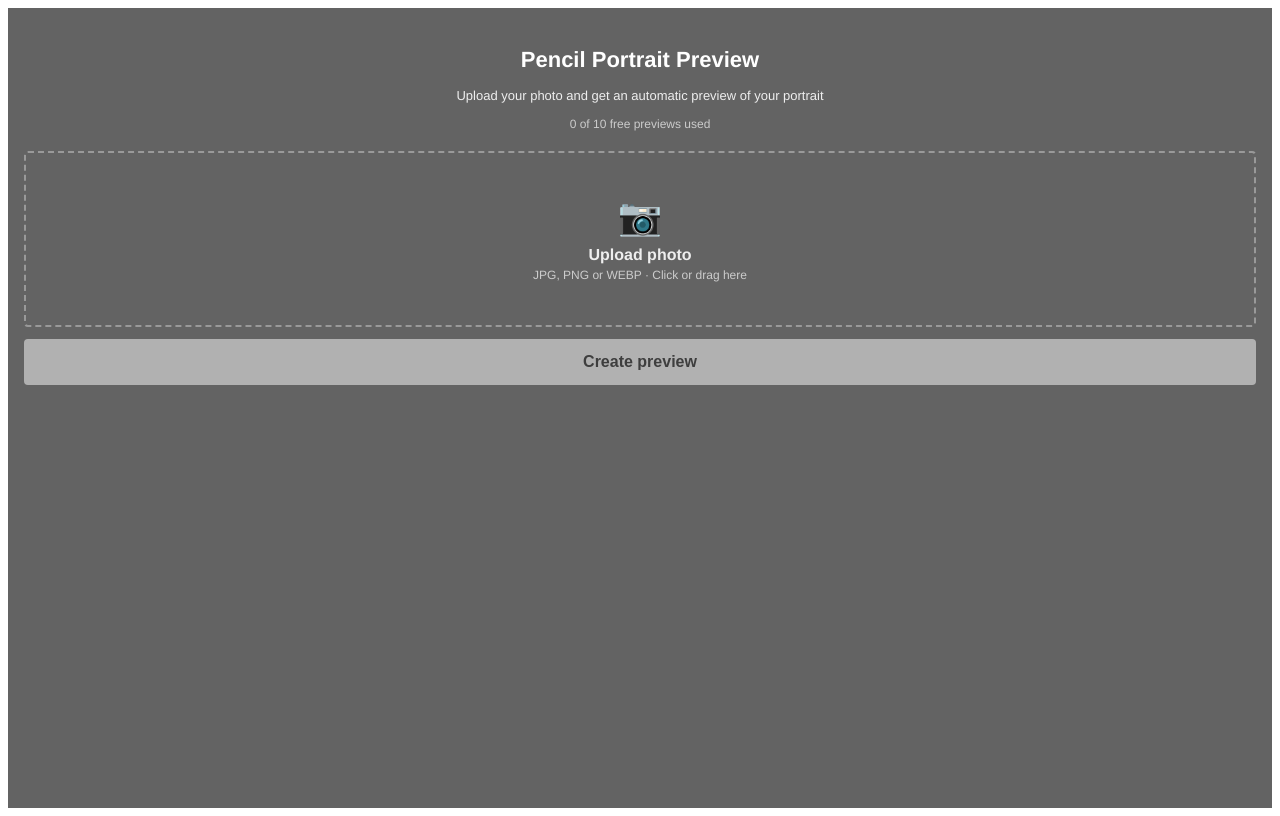
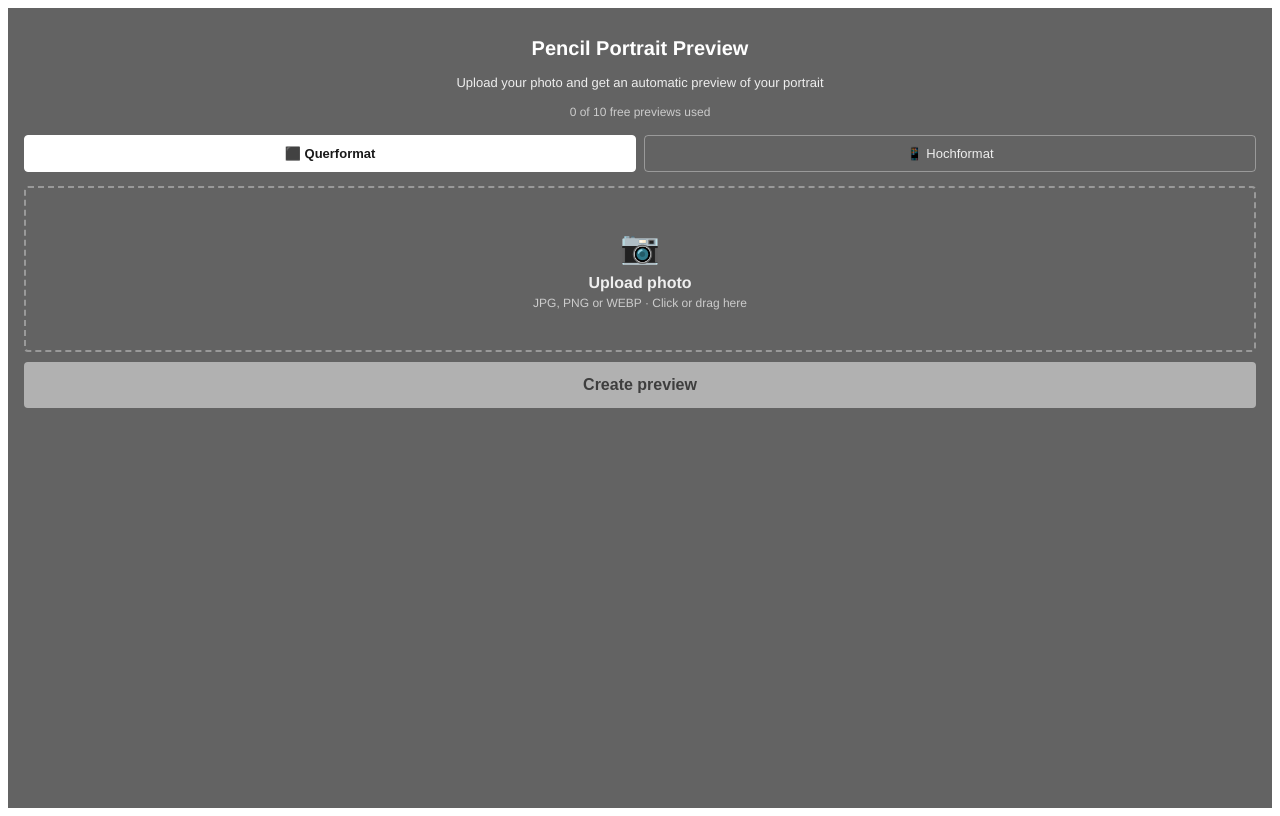
Before and after one commit to sketchusshop/sketchus-portrait-generator, a Next.js app: page / in a window 1280 px wide. Built offline with nearby package versions, Linux system fonts and the light colour scheme.

Commit message:
Update index.js

```diff
--- a/pages/index.js
+++ b/pages/index.js
@@ -4,6 +4,11 @@ import { SHOP_CONFIG, DESIGN, TRANSLATIONS } from '../config';
 
 const C = DESIGN.colors;
 const R = DESIGN.borderRadius;
+
+const RATIOS = {
+  landscape: { label: '🖼 Querformat (A4)', value: 297 / 210 },
+  portrait:  { label: '🖼 Hochformat (A4)', value: 210 / 297 },
+};
 
 function detectLang() {
   if (typeof window === 'undefined') return 'de';
@@ -64,9 +69,7 @@ function LoadingOverlay({ bgImage, t }) {
 
   return (
     <div style={{ position: 'fixed', top: 0, left: 0, right: 0, bottom: 0, zIndex: 2000, display: 'flex', alignItems: 'center', justifyContent: 'center', background: 'rgba(99,99,99,0.97)' }}>
-      {bgImage && (
-        <div style={{ position: 'absolute', top: 0, left: 0, right: 0, bottom: 0, backgroundImage: `url(${bgImage})`, backgroundSize: 'cover', backgroundPosition: 'center', filter: 'blur(16px) brightness(0.2)', transform: 'scale(1.1)' }} />
-      )}
+      {bgImage && <div style={{ position: 'absolute', top: 0, left: 0, right: 0, bottom: 0, backgroundImage: `url(${bgImage})`, backgroundSize: 'cover', backgroundPosition: 'center', filter: 'blur(16px) brightness(0.2)', transform: 'scale(1.1)' }} />}
       <div style={{ position: 'relative', zIndex: 1, maxWidth: 380, width: '90%', textAlign: 'center', fontFamily: DESIGN.font, padding: '0 16px' }}>
         <p style={{ fontSize: 11, letterSpacing: 3, color: C.textDim, textTransform: 'uppercase', marginBottom: 12 }}>{t.loadingHeadline}</p>
         <h2 style={{ fontSize: 20, fontWeight: 'bold', color: C.text, marginBottom: 24 }}>{t.loadingSteps[stepIndex]}...</h2>
@@ -98,6 +101,7 @@ export default function Home() {
   const t = TRANSLATIONS[lang];
   const [rawPreview, setRawPreview] = useState(null);
   const [showCropModal, setShowCropModal] = useState(false);
+  const [orientation, setOrientation] = useState('landscape'); // 'landscape' | 'portrait'
   const [crop, setCrop] = useState({ x: 0, y: 0 });
   const [zoom, setZoom] = useState(1);
   const [croppedAreaPixels, setCroppedAreaPixels] = useState(null);
@@ -109,6 +113,8 @@ export default function Home() {
   const [error, setError] = useState(null);
   const [count, setCount] = useState(0);
   const MAX = SHOP_CONFIG.maxPreviewsPerDay;
+
+  const currentRatio = RATIOS[orientation].value;
 
   function handleUpload(e) {
     const file = e.target.files[0];
@@ -134,11 +140,20 @@ export default function Home() {
     if (!croppedPreview) setRawPreview(null);
   }
 
-  // Nút "Nochmal erstellen" — reset chỉ result, giữ ảnh gốc
   function handleReset() {
     setResult(null);
     setCheckoutUrl(null);
     setError(null);
+  }
+
+  // Đổi orientation → mở lại crop modal với ratio mới
+  function handleOrientationChange(newOrientation) {
+    setOrientation(newOrientation);
+    if (rawPreview) {
+      setCrop({ x: 0, y: 0 });
+      setZoom(1);
+      setShowCropModal(true);
+    }
   }
 
   async function handleGenerate() {
@@ -149,11 +164,11 @@ export default function Home() {
       const res = await fetch('/api/generate', {
         method: 'POST',
         headers: { 'Content-Type': 'application/json' },
-        body: JSON.stringify({ imageBase64: base64, originalBase64: base64 }),
+        body: JSON.stringify({ imageBase64: base64, originalBase64: base64, orientation }),
       });
       const data = await res.json();
       if (!res.ok) throw new Error(data.error || t.errorGeneric);
-      setResult(data.imageUrl);  // Hiện ảnh trực tiếp, không crop A4
+      setResult(data.imageUrl);
       setCheckoutUrl(data.checkoutUrl);
       setCount(c => c + 1);
     } catch (err) {
@@ -164,30 +179,44 @@ export default function Home() {
   }
 
   const s = {
-    container: { minHeight: '100vh', background: C.pageBg, padding: '24px 16px', fontFamily: DESIGN.font, color: C.text, boxSizing: 'border-box' },
-    title: { fontSize: 22, fontWeight: 'bold', color: C.text, marginBottom: 6, textAlign: 'center' },
-    subtitle: { color: C.textMuted, marginBottom: 6, fontSize: 13, textAlign: 'center', lineHeight: 1.5 },
-    counter: { color: C.textDim, fontSize: 12, marginBottom: 20, textAlign: 'center' },
-    uploadBox: { display: 'flex', alignItems: 'center', justifyContent: 'center', border: `2px dashed ${C.border}`, borderRadius: R.upload, padding: 16, cursor: 'pointer', marginBottom: 12, minHeight: 140, overflow: 'hidden' },
+    container: { minHeight: '100vh', background: C.pageBg, padding: '16px 16px 32px', fontFamily: DESIGN.font, color: C.text, boxSizing: 'border-box' },
+    title: { fontSize: 20, fontWeight: 'bold', color: C.text, marginBottom: 4, textAlign: 'center' },
+    subtitle: { color: C.textMuted, marginBottom: 4, fontSize: 13, textAlign: 'center', lineHeight: 1.5 },
+    counter: { color: C.textDim, fontSize: 12, marginBottom: 16, textAlign: 'center' },
+    // Nút chọn orientation
+    orientationRow: { display: 'flex', gap: 8, marginBottom: 14 },
+    orientationBtn: (active) => ({
+      flex: 1, padding: '10px 0', fontSize: 13, fontWeight: active ? 'bold' : 'normal',
+      background: active ? '#fff' : 'transparent',
+      color: active ? '#1a1a1a' : C.textMuted,
+      border: `1px solid ${active ? '#fff' : C.border}`,
+      borderRadius: R.btn, cursor: 'pointer',
+    }),
+    uploadBox: { display: 'flex', alignItems: 'center', justifyContent: 'center', border: `2px dashed ${C.border}`, borderRadius: R.upload, padding: 16, cursor: 'pointer', marginBottom: 10, minHeight: 130, overflow: 'hidden' },
     uploadPlaceholder: { textAlign: 'center', color: C.textDim },
-    previewImg: { maxWidth: '100%', maxHeight: 200, borderRadius: 4 },
-    reuploadBtn: { display: 'block', textAlign: 'center', color: C.textMuted, cursor: 'pointer', marginBottom: 14, fontSize: 13, textDecoration: 'underline' },
-    btn: { width: '100%', padding: '14px 0', background: C.accent, color: C.accentText, border: 'none', borderRadius: R.btn, fontSize: 16, fontWeight: 'bold', cursor: 'pointer', marginBottom: 12 },
-    btnSecondary: { width: '100%', padding: '12px 0', background: 'transparent', color: C.text, border: `1px solid ${C.border}`, borderRadius: R.btn, fontSize: 15, fontWeight: 'normal', cursor: 'pointer', marginBottom: 12 },
-    error: { color: C.error, textAlign: 'center', fontSize: 13, marginBottom: 12 },
-    resultImg: { width: '100%', borderRadius: 4, display: 'block', marginBottom: 16 },
-    buyBtn: { display: 'block', padding: '14px 0', background: C.buyBtn, color: C.buyBtnText, borderRadius: R.btn, textAlign: 'center', textDecoration: 'none', fontSize: 16, fontWeight: 'bold', marginBottom: 12 },
+    previewImg: { maxWidth: '100%', maxHeight: 180, borderRadius: 4 },
+    reuploadBtn: { display: 'block', textAlign: 'center', color: C.textMuted, cursor: 'pointer', marginBottom: 12, fontSize: 13, textDecoration: 'underline' },
+    btn: { width: '100%', padding: '14px 0', background: C.accent, color: C.accentText, border: 'none', borderRadius: R.btn, fontSize: 16, fontWeight: 'bold', cursor: 'pointer', marginBottom: 10 },
+    btnSecondary: { width: '100%', padding: '11px 0', background: 'transparent', color: C.text, border: `1px solid ${C.border}`, borderRadius: R.btn, fontSize: 14, cursor: 'pointer', marginBottom: 10 },
+    error: { color: C.error, textAlign: 'center', fontSize: 13, marginBottom: 10 },
+    resultImg: { width: '100%', borderRadius: 4, display: 'block', marginBottom: 14 },
+    buyBtn: { display: 'block', padding: '14px 0', background: C.buyBtn, color: C.buyBtnText, borderRadius: R.btn, textAlign: 'center', textDecoration: 'none', fontSize: 16, fontWeight: 'bold', marginBottom: 10 },
     upsellNote: { textAlign: 'center', fontSize: 13, color: C.textDim, lineHeight: 1.5 },
-    modalOverlay: { position: 'fixed', top: 0, left: 0, right: 0, bottom: 0, background: 'rgba(0,0,0,0.9)', display: 'flex', alignItems: 'center', justifyContent: 'center', zIndex: 1000 },
-    modalBox: { background: '#3a3a3a', borderRadius: R.modal, padding: 20, width: '92%', maxWidth: 700, color: C.text },
-    modalTitle: { textAlign: 'center', marginBottom: 14, color: C.text, fontSize: 17 },
-    cropContainer: { position: 'relative', width: '100%', height: 300, background: '#000', borderRadius: 4, overflow: 'hidden' },
-    sliderWrapper: { display: 'flex', alignItems: 'center', gap: 12, marginTop: 14, marginBottom: 14 },
-    sliderLabel: { fontSize: 13, color: C.textMuted, whiteSpace: 'nowrap' },
+    // Modal — crop area lên sát trên cùng
+    modalOverlay: { position: 'fixed', top: 0, left: 0, right: 0, bottom: 0, background: 'rgba(0,0,0,0.95)', display: 'flex', flexDirection: 'column', zIndex: 1000 },
+    modalHeader: { padding: '12px 16px', display: 'flex', alignItems: 'center', justifyContent: 'space-between', flexShrink: 0 },
+    modalTitle: { color: '#fff', fontSize: 16, fontWeight: 'bold', margin: 0 },
+    // Crop container chiếm toàn bộ màn hình còn lại
+    cropContainer: { position: 'relative', flex: 1, background: '#000', overflow: 'hidden' },
+    modalFooter: { padding: '12px 16px', background: '#1a1a1a', flexShrink: 0 },
+    // Nút orientation trong modal
+    modalOrientationRow: { display: 'flex', gap: 8, marginBottom: 12 },
+    sliderWrapper: { display: 'flex', alignItems: 'center', gap: 12, marginBottom: 12 },
+    sliderLabel: { fontSize: 13, color: '#aaa', whiteSpace: 'nowrap' },
     slider: { flex: 1, accentColor: '#fff' },
-    modalButtons: { display: 'flex', gap: 10, justifyContent: 'flex-end' },
-    cancelBtn: { padding: '10px 18px', background: 'transparent', border: `1px solid ${C.border}`, color: C.textMuted, borderRadius: R.btn, cursor: 'pointer', fontSize: 14 },
-    saveBtn: { padding: '10px 18px', background: '#fff', color: '#1a1a1a', border: 'none', borderRadius: R.btn, cursor: 'pointer', fontSize: 14, fontWeight: 'bold' },
+    modalButtons: { display: 'flex', gap: 10 },
+    cancelBtn: { flex: 1, padding: '12px 0', background: 'transparent', border: '1px solid #555', color: '#aaa', borderRadius: R.btn, cursor: 'pointer', fontSize: 15 },
+    saveBtn: { flex: 1, padding: '12px 0', background: '#fff', color: '#1a1a1a', border: 'none', borderRadius: R.btn, cursor: 'pointer', fontSize: 15, fontWeight: 'bold' },
   };
 
   return (
@@ -198,15 +227,30 @@ export default function Home() {
       <p style={s.subtitle}>{t.subtitle}</p>
       <p style={s.counter}>{t.counter(count, MAX)}</p>
 
-      {/* Ảnh gốc — ẩn khi đã có kết quả */}
       {!result && (
         <>
+          {/* Nút chọn ngang / dọc */}
+          <div style={s.orientationRow}>
+            <button
+              style={s.orientationBtn(orientation === 'landscape')}
+              onClick={() => handleOrientationChange('landscape')}
+            >
+              ⬛ Querformat
+            </button>
+            <button
+              style={s.orientationBtn(orientation === 'portrait')}
+              onClick={() => handleOrientationChange('portrait')}
+            >
+              📱 Hochformat
+            </button>
+          </div>
+
           <label style={s.uploadBox}>
             <input type="file" accept="image/jpeg,image/png,image/webp" onChange={handleUpload} style={{ display: 'none' }} />
             {croppedPreview
               ? <img src={croppedPreview} alt="Cropped" style={s.previewImg} />
               : <div style={s.uploadPlaceholder}>
-                  <div style={{ fontSize: 36, marginBottom: 8 }}>📷</div>
+                  <div style={{ fontSize: 32, marginBottom: 8 }}>📷</div>
                   <p style={{ margin: 0, fontWeight: 'bold', color: C.textMuted }}>{t.upload}</p>
                   <p style={{ margin: '4px 0 0', fontSize: 12, color: C.textDim }}>{t.uploadHint}</p>
                 </div>
@@ -233,25 +277,14 @@ export default function Home() {
       {count >= MAX && <p style={s.error}>{t.limitReached(MAX)}</p>}
       {error && <p style={s.error}>{error}</p>}
 
-      {/* Kết quả — hiện ảnh đầy đủ không bị che */}
       {result && (
         <div>
           <p style={{ color: C.textMuted, fontSize: 13, marginBottom: 10, textAlign: 'center' }}>{t.resultLabel}</p>
-
-          {/* Ảnh portrait — full width, không watermark, không crop */}
           <img src={result} alt="Portrait" style={s.resultImg} />
-
-          {/* Nút mua */}
           {checkoutUrl && (
             <a href={checkoutUrl} style={s.buyBtn}>{t.buyBtn(SHOP_CONFIG.price)}</a>
           )}
-
-          {/* Nút tạo lại — thay nút cũ */}
-          <button onClick={handleReset} style={s.btnSecondary}>
-            {t.regenerate}
-          </button>
-
-          {/* Upsell */}
+          <button onClick={handleReset} style={s.btnSecondary}>{t.regenerate}</button>
           <p style={s.upsellNote}>
             {t.upsellText}<br />
             <a href={SHOP_CONFIG.originalPortraitUrl} style={{ color: C.text, textDecoration: 'underline', fontWeight: 'bold' }}>
@@ -261,22 +294,55 @@ export default function Home() {
         </div>
       )}
 
+      {/* Crop Modal — full screen, crop area sát trên */}
       {showCropModal && (
         <div style={s.modalOverlay}>
-          <div style={s.modalBox}>
+          {/* Header nhỏ gọn */}
+          <div style={s.modalHeader}>
             <h2 style={s.modalTitle}>{t.cropTitle}</h2>
-            <div style={s.cropContainer}>
-              <Cropper
-                image={rawPreview} crop={crop} zoom={zoom}
-                aspect={SHOP_CONFIG.imageAspectRatio}
-                onCropChange={setCrop} onZoomChange={setZoom} onCropComplete={onCropComplete}
-              />
+            <span style={{ color: '#888', fontSize: 13 }}>{RATIOS[orientation].label}</span>
+          </div>
+
+          {/* Crop area chiếm toàn màn hình */}
+          <div style={s.cropContainer}>
+            <Cropper
+              image={rawPreview}
+              crop={crop}
+              zoom={zoom}
+              aspect={currentRatio}
+              onCropChange={setCrop}
+              onZoomChange={setZoom}
+              onCropComplete={onCropComplete}
+            />
+          </div>
+
+          {/* Footer với controls */}
+          <div style={s.modalFooter}>
+            {/* Chuyển orientation ngay trong modal */}
+            <div style={s.modalOrientationRow}>
+              {Object.entries(RATIOS).map(([key, val]) => (
+                <button
+                  key={key}
+                  onClick={() => { setOrientation(key); setCrop({ x: 0, y: 0 }); setZoom(1); }}
+                  style={{
+                    flex: 1, padding: '8px 0', fontSize: 12,
+                    background: orientation === key ? '#fff' : 'transparent',
+                    color: orientation === key ? '#1a1a1a' : '#aaa',
+                    border: `1px solid ${orientation === key ? '#fff' : '#555'}`,
+                    borderRadius: R.btn, cursor: 'pointer',
+                  }}
+                >
+                  {val.label}
+                </button>
+              ))}
             </div>
+
             <div style={s.sliderWrapper}>
               <span style={s.sliderLabel}>{t.zoom}</span>
               <input type="range" min={1} max={3} step={0.01} value={zoom}
                 onChange={(e) => setZoom(Number(e.target.value))} style={s.slider} />
             </div>
+
             <div style={s.modalButtons}>
               <button onClick={handleCancelCrop} style={s.cancelBtn}>{t.cropCancel}</button>
               <button onClick={handleSaveCrop} style={s.saveBtn}>{t.cropSave}</button>
```
